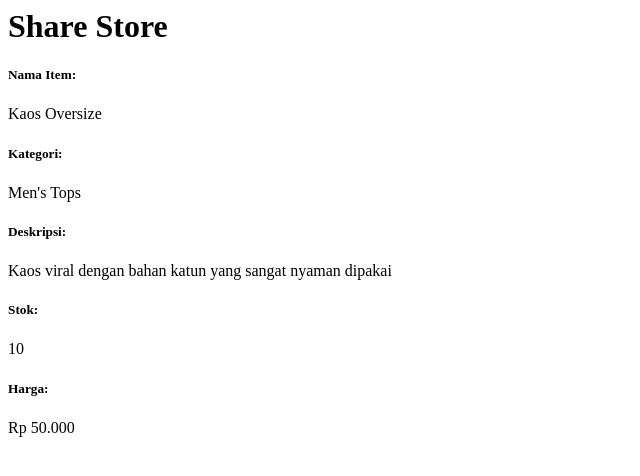
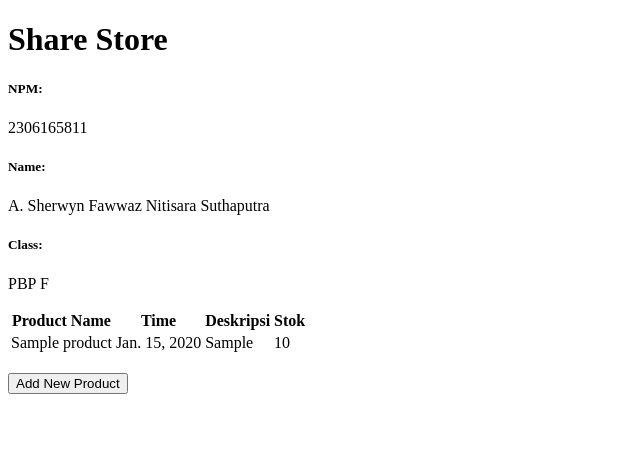
Before and after one commit to SherwynFns/share-store, a Django app: page / in a window 1280 px wide. Shown: the top 476 px of the page, without its empty margins (0-640 px from the left). Run offline with Django 5.2, Linux system fonts and the light colour scheme; tables that the repository leaves empty hold one stand-in row (values such as "Sample post").

Commit message:
Tugas 3 done

```diff
--- a/main/models.py
+++ b/main/models.py
@@ -1,12 +1,13 @@
+import uuid
 from django.db import models
 
 class Product(models.Model):
+    id = models.UUIDField(primary_key=True, default=uuid.uuid4, editable=False)
     nama = models.CharField(max_length=255)
-    kategori = models.CharField(max_length=255)
+    time = models.DateField(auto_now_add=True)
     deskripsi = models.TextField()
     stok = models.IntegerField()
-    harga = models.IntegerField()
 
     @property
     def is_mood_strong(self):
-        return self.mood_intensity>5
+        return self.stok > 5
--- a/main/templates/main.html
+++ b/main/templates/main.html
@@ -1,16 +1,43 @@
+{% extends 'base.html' %}
+{% block content %}
 <h1>Share Store</h1>
 
-<h5>Nama Item: </h5>
-<p>{{ NamaItem }}<p>
+<h5>NPM: </h5>
+<p>{{ npm }}<p>
 
-<h5>Kategori: </h5>
-<p>{{ Kategori }}<p>
+<h5>Name:</h5>
+<p>{{ name }}</p>
 
-<h5>Deskripsi: </h5>
-<p>{{ Deskripsi }}<p>
+<h5>Class:</h5>
+<p>{{ class }}</p>
 
-<h5>Stok: </h5>
-<p>{{ Stok }}<p>
+{% if not prod_entries %}
+<p>Belum ada data product pada share store.</p>
+{% else %}
+<table>
+  <tr>
+    <th>Product Name</th>
+    <th>Time</th>
+    <th>Deskripsi</th>
+    <th>Stok</th>
+  </tr>
 
-<h5>Harga: </h5>
-<p>{{ Harga }}<p>
+  {% comment %} Berikut cara memperlihatkan data produk di bawah baris ini
+  {% endcomment %}
+  {% for product in prod_entries %}
+  <tr>
+    <td>{{product.nama}}</td>
+    <td>{{product.time}}</td>
+    <td>{{product.deskripsi}}</td>
+    <td>{{product.stok}}</td>
+  </tr>
+  {% endfor %}
+</table>
+{% endif %}
+
+<br />
+
+<a href="{% url 'main:create_product' %}">
+  <button>Add New Product</button>
+</a>
+{% endblock content %}
--- a/main/urls.py
+++ b/main/urls.py
@@ -1,8 +1,13 @@
 from django.urls import path
-from main.views import show_main
+from main.views import show_main, create_product, show_xml, show_json, show_xml_by_id, show_json_by_id
 
 app_name = 'main'
 
 urlpatterns = [
     path('', show_main, name='show_main'),
+    path('create-product', create_product, name='create_product'),
+    path('xml/', show_xml, name='show_xml'),
+    path('json/', show_json, name='show_json'),
+    path('xml/<str:id>/', show_xml_by_id, name='show_xml_by_id'),
+    path('json/<str:id>/', show_json_by_id, name='show_json_by_id'),
 ]
--- a/main/views.py
+++ b/main/views.py
@@ -1,12 +1,43 @@
-from django.shortcuts import render
+from django.http import HttpResponse
+from django.core import serializers
+from django.shortcuts import render, redirect
+from main.forms import MoodEntryForm
+from main.models import Product
 
 def show_main(request):
+    prod_entries = Product.objects.all()
     context = {
-        'NamaItem' : 'Kaos Oversize',
-        'Kategori': "Men's Tops",
-        'Deskripsi': 'Kaos viral dengan bahan katun yang sangat nyaman dipakai',
-        'Stok' : '10',
-        'Harga' : 'Rp 50.000',
+        'npm' : '2306165811',
+        'name': 'A. Sherwyn Fawwaz Nitisara Suthaputra',
+        'class': 'PBP F',
+        'prod_entries': prod_entries
     }
 
     return render(request, "main.html", context)
+
+def create_product(request):
+    form = MoodEntryForm(request.POST or None)
+
+    if form.is_valid() and request.method == "POST":
+        form.save()
+        return redirect('main:show_main')
+
+    context = {'form': form}
+    return render(request, "create_product.html", context)
+
+def show_xml(request):
+    data = Product.objects.all()
+    return HttpResponse(serializers.serialize("xml", data), content_type="application/xml")
+
+def show_json(request):
+    data = Product.objects.all()
+    return HttpResponse(serializers.serialize("json", data), content_type="application/json")
+
+
+def show_xml_by_id(request, id):
+    data = Product.objects.filter(pk=id)
+    return HttpResponse(serializers.serialize("xml", data), content_type="application/xml")
+
+def show_json_by_id(request, id):
+    data = Product.objects.filter(pk=id)
+    return HttpResponse(serializers.serialize("json", data), content_type="application/json")
--- a/share_store/settings.py
+++ b/share_store/settings.py
@@ -55,7 +55,7 @@ ROOT_URLCONF = 'share_store.urls'
 TEMPLATES = [
     {
         'BACKEND': 'django.template.backends.django.DjangoTemplates',
-        'DIRS': [],
+        'DIRS': [BASE_DIR / 'templates'],
         'APP_DIRS': True,
         'OPTIONS': {
             'context_processors': [
--- /dev/null
+++ b/templates/base.html
@@ -0,0 +1,13 @@
+{% load static %}
+<!DOCTYPE html>
+<html lang="en">
+  <head>
+    <meta charset="UTF-8" />
+    <meta name="viewport" content="width=device-width, initial-scale=1.0" />
+    {% block meta %} {% endblock meta %}
+  </head>
+
+  <body>
+    {% block content %} {% endblock content %}
+  </body>
+</html>
```
Also changed, not shown: main/forms.py (added, +7 -0 lines), main/templates/create_product.html (added, +18 -0 lines), README.md, Tangkapan Layar 2024-09-18 pukul 11.24.11.png (added), Tangkapan Layar 2024-09-18 pukul 11.27.33.png (added), Tangkapan Layar 2024-09-18 pukul 11.28.48.png (added), Tangkapan Layar 2024-09-18 pukul 11.32.17.png (added), main/migrations/0001_initial.py, main/migrations/0002_rename_moodentry_product_and_more.py (added).
